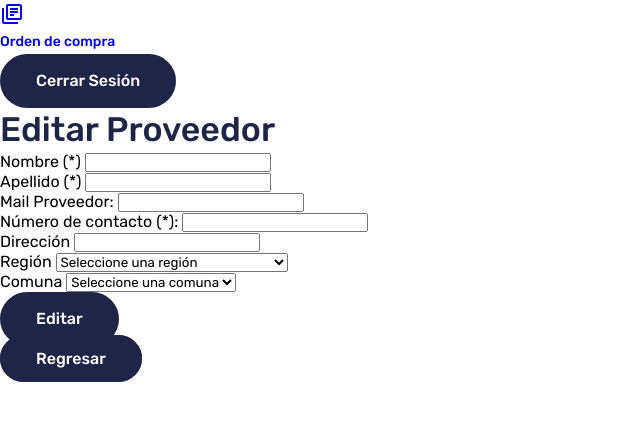
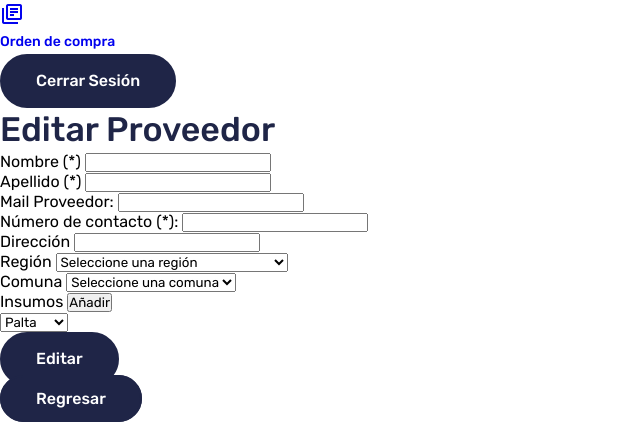
Before and after one commit to daveid15/ESPECIALIDAD, a Django app: template proveedores/templates/proveedores/proveedor_edit.html in a window 1280 px wide. Shown: the part 650-1072 px from the top of the page, without its empty margins (0-640 px from the left). Before the commit the page ends 1032 px from the top, so only its background shows below. Run offline with Django 3.2, Linux system fonts and the light colour scheme; the template is opened without the code that fills it, so the values that code supplies are empty; some libraries are stand-ins or nearby versions.

Commit message:
Agregar insumos a proveedores

```diff
--- a/core/static/js/test.js
+++ b/core/static/js/test.js
@@ -1,27 +1,32 @@
 function test(){
     const div_principal = document.createElement("div");
+    const div_insumo = document.createElement("div");
+    const span = document.createElement("span");
+    span.innerHTML = "proveedor_insumo";
     select_insumo = document.createElement("select");
-    select_insumo.name = "proveedor_insumo[]";
-    select_insumo.id = "proveedor_insumo[]";
+    select_insumo.name = "proveedor_insumo";
+    select_insumo.id = "proveedor_insumo";
+
 
     option1 = document.createElement("option");
-    option1.setAttribute("value", "1");
+    option1.setAttribute("value", "Palta");
     option1Texto = document.createTextNode("Palta");
     option1.appendChild(option1Texto);
 
     option2 = document.createElement("option");
-    option2.setAttribute("value", "2");
+    option2.setAttribute("value", "Tomate");
     option2Texto = document.createTextNode("Tomate");
     option2.appendChild(option2Texto);
 
     option3 = document.createElement("option");
-    option3.setAttribute("value", "3");
+    option3.setAttribute("value", "Pan");
     option3Texto = document.createTextNode("Pan");
     option3.appendChild(option3Texto);
 
     select_insumo.appendChild(option1);
     select_insumo.appendChild(option2);
     select_insumo.appendChild(option3);
-    document.body.appendChild(select_insumo);
+    document.getElementById("container").appendChild(select_insumo);
+
 
 };
--- a/proveedores/models.py
+++ b/proveedores/models.py
@@ -11,7 +11,7 @@ class Proveedor(models.Model):
     proveedor_region = models.CharField(max_length=100, null=True, blank=True)
     proveedor_comuna = models.CharField(max_length=100, null=True, blank=True)
     proveedor_phone = models.CharField(max_length=100, null=True, blank=True)
-    #proveedor_insumo = ArrayField(models.CharField(max_length=100,null=True, blank=True))
+    proveedor_insumo = ArrayField(models.CharField(max_length=100,null=True, blank=True))
 
     def get_nombre_completo(self):
         return f'{self.proveedor_name} {self.proveedor_last_name}'
--- a/proveedores/templates/proveedores/proveedor_edit.html
+++ b/proveedores/templates/proveedores/proveedor_edit.html
@@ -14,6 +14,7 @@ Editar Proveedor
         <div class="d-flex flex-column align-items-center align-items-lg-start">
             <form method="post" action="{% url 'proveedor_edit' proveedor_id=proveedor_data.id %}">
                 {% csrf_token %}
+                <div id ="container">
                 <div class="col-12 col-lg-12 row row-cols-1 row-cols-md-1 g-2 p-lg-0-5">
                     <div class="mb-0 col-md-12">
                         <label for="proveedor_name" class="form-label">Nombre (*)</label>
@@ -59,7 +60,18 @@ Editar Proveedor
                                     <option value="Buin" {% if proveedor_data.proveedor_comuna == "Buin" %}selected{% endif %}>Buin</option>
                                 </optgroup>
                             </select>
+                            <div class="d-flex justify-content-center mx-0-5--custom">
+                                <label class="form-label">Insumos</label>
+                                <button onclick="test()" type="button" id="Añadir">Añadir</button>
+                            </div>
+                            <select name="proveedor_insumo" id="proveedor_insumo" >
+                                <option value="Palta">Palta</option>
+                                <option value="Tomate">Tomate</option>
+                                <option value="Pan">Pan</option>
+                        </select>
                         </div>
+                        </div>
+                    </div>
                     </div>
                     <div class="mb-0 col-md-12">
                         <div class="d-flex justify-content-center mb-2">
@@ -70,9 +82,9 @@ Editar Proveedor
                                 <a href="{% url 'proveedor_list' %}" class="button">Regresar</a>
                             </div>
                         </div>
-                    </div>
                 </div>
             </form>
+            <script src="{% static 'js/test.js' %}"></script>
         </div>
     </div>
 </div>
--- a/proveedores/templates/proveedores/proveedor_ver.html
+++ b/proveedores/templates/proveedores/proveedor_ver.html
@@ -32,6 +32,10 @@
                         <span class="form-control" id="proveedor_region">{{proveedor_data.proveedor_region}},</span>
                         <span class="form-control" id="proveedor_comuna">{{proveedor_data.proveedor_comuna}}.</span>
                     </div>
+                    <div class="mb-0 col-md-12">
+                        <label for="supply_name" class="form-label">PRODUCTOS: </label>
+                        <span class="form-control" id="proveedor_insumo">{{proveedor_data.proveedor_insumo}}.</span>
+                    </div>
                     <div class="col-12 col-sm-6 mb-3">
                             <a href="{% url 'proveedor_list' %}" class="btn btn-danger form-control">Volver</a>
                     </div>
--- a/proveedores/views.py
+++ b/proveedores/views.py
@@ -61,6 +61,7 @@ def proveedor_save(request):
         proveedor_region = request.POST.get('proveedor_region')
         proveedor_comuna = request.POST.get('proveedor_comuna')
         proveedor_phone = request.POST.get('proveedor_phone')
+        proveedor_insumo = request.POST.getlist('proveedor_insumo')
         template_name = 'proveedores/proveedores_main.html'
         if not validar_string(proveedor_name,request):
             errores.append('Nombre inválido')
@@ -87,7 +88,8 @@ def proveedor_save(request):
             proveedor_address=proveedor_address,
             proveedor_region=proveedor_region,
             proveedor_comuna=proveedor_comuna,
-            proveedor_phone=proveedor_phone
+            proveedor_phone=proveedor_phone,
+            proveedor_insumo=proveedor_insumo
         )
         proveedor_save.save()
         messages.add_message(request, messages.INFO, 'Proveedor ingresado con éxito')
@@ -181,6 +183,7 @@ def proveedor_edit(request, proveedor_id):
         proveedor_address = request.POST.get('proveedor_address')
         proveedor_region = request.POST.get('proveedor_region')
         proveedor_comuna = request.POST.get('proveedor_comuna')
+        proveedor_insumo = request.POST.getlist('proveedor_insumo')
 
         proveedor.proveedor_name = proveedor_name
         proveedor.proveedor_last_name = proveedor_last_name
@@ -189,6 +192,7 @@ def proveedor_edit(request, proveedor_id):
         proveedor.proveedor_address = proveedor_address
         proveedor.proveedor_region = proveedor_region
         proveedor.proveedor_comuna = proveedor_comuna
+        proveedor.proveedor_insumo = proveedor_insumo
 
         proveedor.save()
 
```
Also changed, not shown: proveedores/templates/proveedores/proveedores_crear.html (+9 -4 lines), proveedores/migrations/0011_proveedor_proveedor_insumo.py (added).
